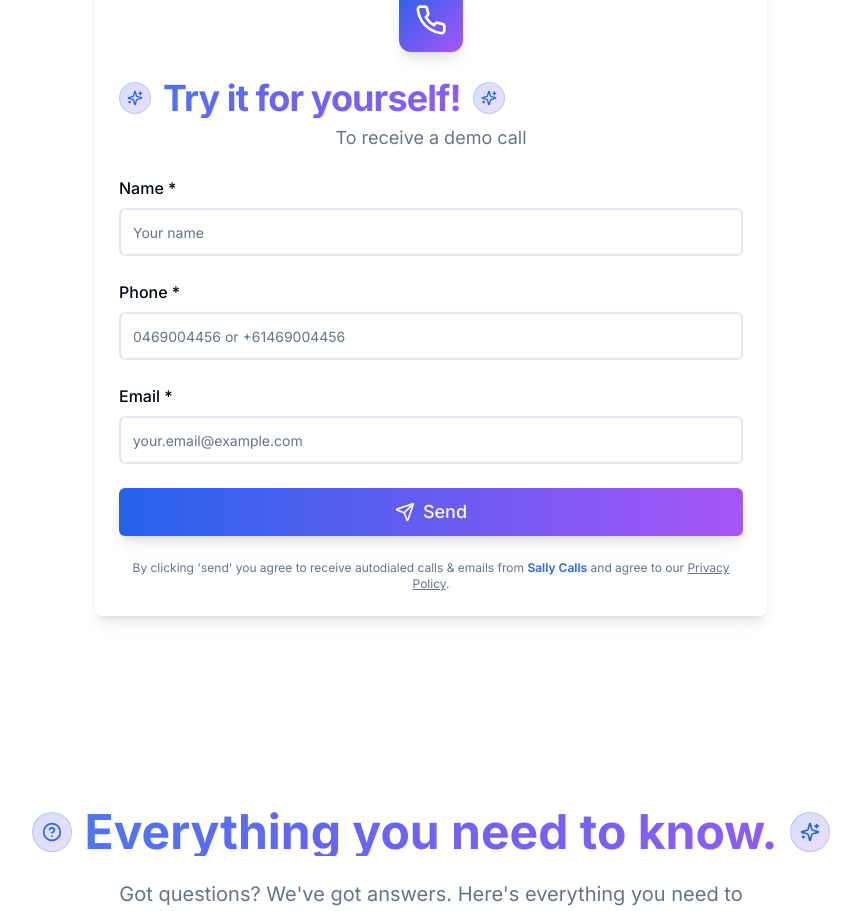
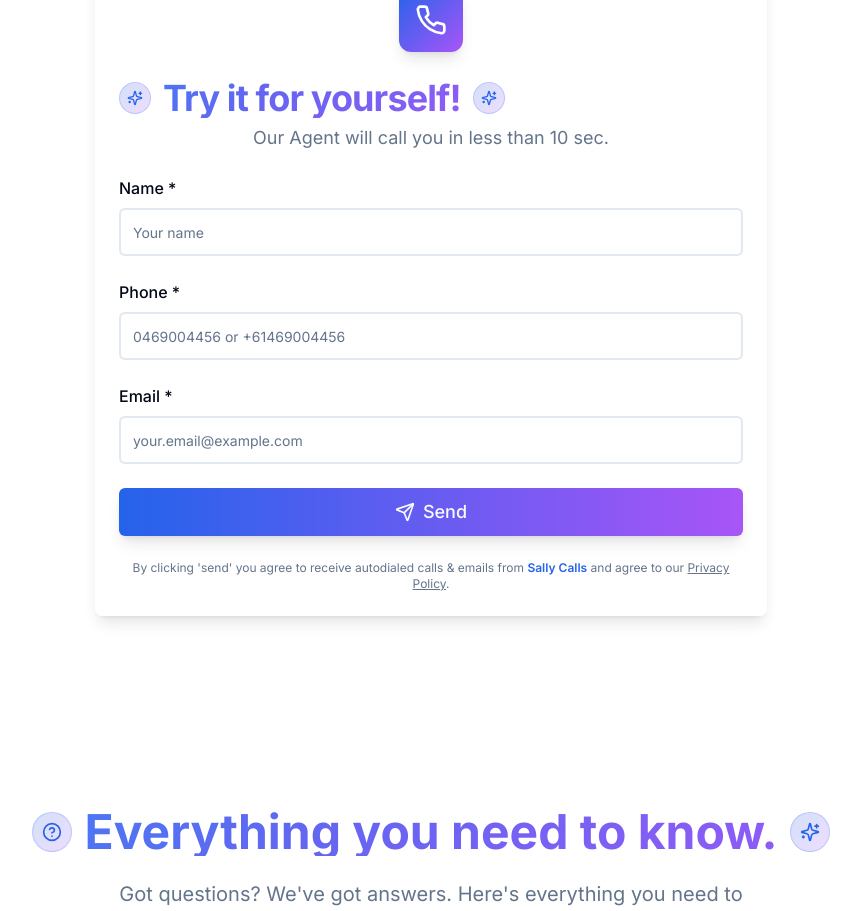
Before and after one commit to Subodh22/forsallycalls, a Next.js app: page / in a window 1280 px wide. Shown: the part 5045-5956 px from the top of the page, without its empty margins (209-1070 px from the left). Built offline with nearby package versions, Linux system fonts and the light colour scheme.

Commit message:
Update demo form subtitle text

```diff
--- a/components/demo-form.tsx
+++ b/components/demo-form.tsx
@@ -90,8 +90,8 @@ export function DemoForm() {
                 <Sparkles className="w-4 h-4 text-primary" />
               </div>
             </div>
-            <CardDescription className="text-lg">
-              To receive a demo call
+            <CardDescription className="text-lg text-center">
+              Our Agent will call you in less than 10 sec.
             </CardDescription>
           </CardHeader>
           <CardContent className="relative z-10">
```
